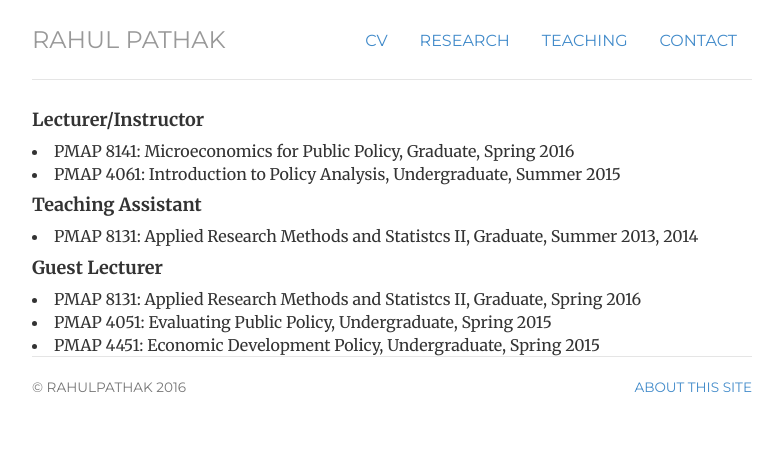
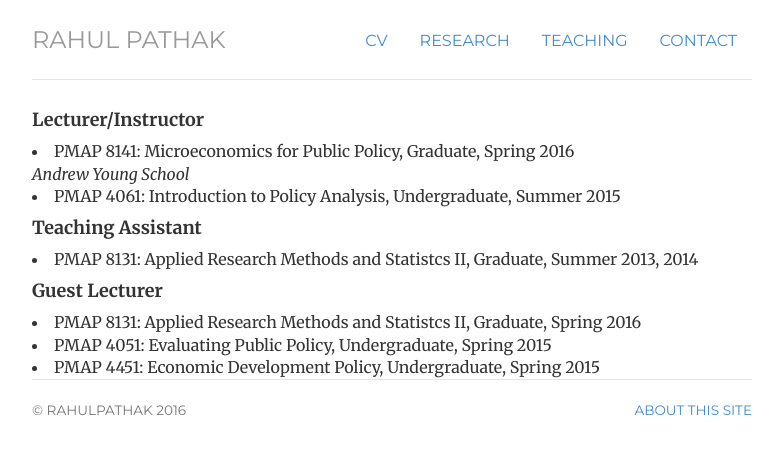
Before and after one commit to pathak-rahul/pathak-rahul.github.io, a Jekyll site: the page built from teaching/index.html, in a window 1280 px wide. Shown: the top 454 px of the page, without its empty margins (248-1031 px from the left). Built offline with Jekyll 4.4.1, drawn with Linux system fonts in a browser that asks for light colours.

Commit message:
Update index.html

```diff
--- a/teaching/index.html
+++ b/teaching/index.html
@@ -5,6 +5,7 @@ title: teaching
 <div class="teaching">
 	<h4> Lecturer/Instructor </h4>
 	<li>PMAP 8141: Microeconomics for Public Policy, Graduate, Spring 2016</li>
+		<em>Andrew Young School</em>
 	<li>PMAP 4061: Introduction to Policy Analysis, Undergraduate, Summer 2015</li>
 
 
```
